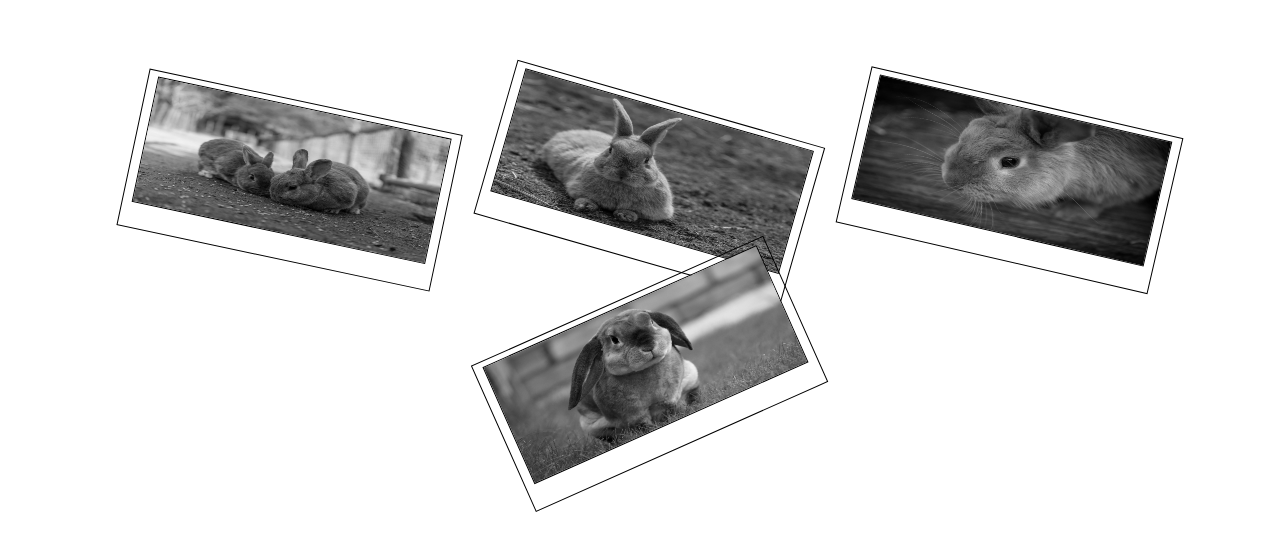
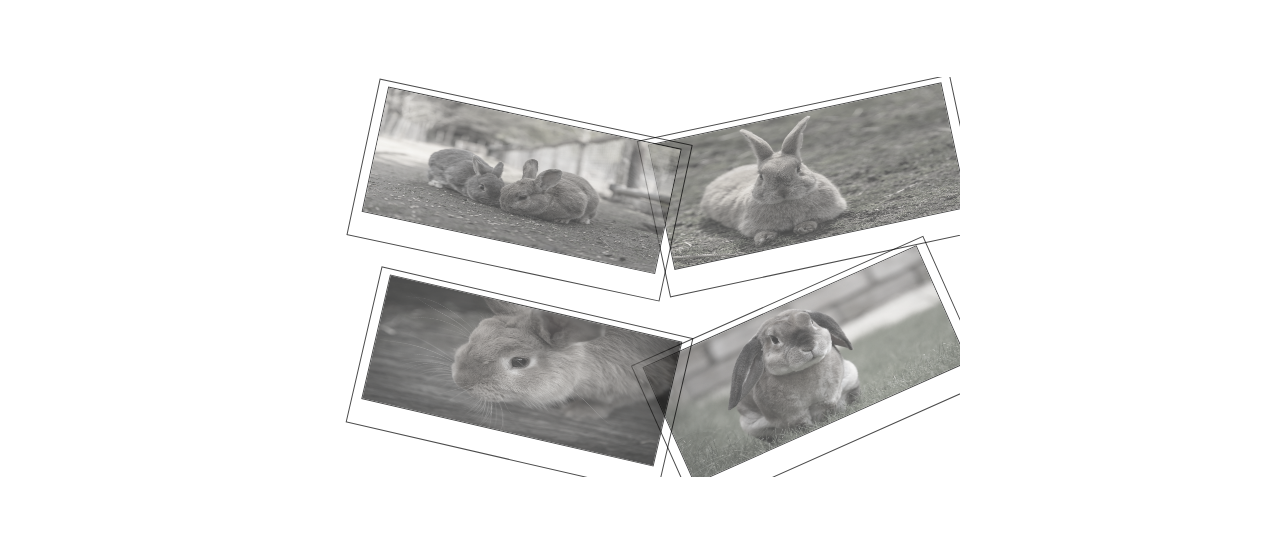
Before and after one commit to dhlavacova/Galerie, a plain HTML site: page index.html in a window 1280 px wide. Shown: the part 123-674 px from the top of the page. Drawn offline with Linux system fonts and the light colour scheme.

Commit message:
fertig für Rechner)

```diff
--- a/css/style.css
+++ b/css/style.css
@@ -15,24 +15,27 @@ body{
     display: flex;
     justify-content: center;
     align-items: center;
-    flex-wrap: wrap;
+    width: 50vw;
+    height: 50vh;
+    position: relative;
+    overflow: hidden;
 }
-
+.main-container span img{
+    display: flex;
+    justify-content: center;
+    align-items: center;
+}
 span {
 display: flex;
     justify-content: center;
-
-
     border: 1px solid black;
     width: 20rem;
     height: 10rem;
     margin: 20px;
-
-
-}
+    }
 
 img{
-    -webkit-filter: grayscale(100%);
+    filter: grayscale(90%);
     position: relative;
     top:5px;
     width: 300px;
@@ -42,13 +45,34 @@ img{
 
 span:first-child{
     transform: rotate(12deg) translate(10px, 1px);
+    z-index: 6;
+    position: absolute;
+     top:10px;
+    left: 10px;
+    opacity:0.70;
 }
 span:nth-child(2){
-    transform: rotate(16deg) translate(10px, 1px);
+    transform: rotate(-12deg) translate(10px, 1px);
+    z-index: 5;
+    position: absolute;
+    top:10px;
+    left: 300px;
+    opacity:0.70;
 }
+
 span:nth-child(3){
     transform: rotate(13deg) translate(10px, 1px);
+    z-index: 3;
+    position: absolute;
+    top: 200px;
+    left: 10px;
+    opacity:0.70;
 }
 span:last-child{
     transform: rotate(336deg) translate(10px, 1px);
+    z-index: 2;
+    position: absolute;
+    top:200px;
+    left:300px;
+    opacity:0.70;
 }
--- a/index.html
+++ b/index.html
@@ -10,10 +10,10 @@
     </head>
     <body>
         <section class="main-container">
-            <span id="1"><img src="pictures/animal-g89b1fe935_1920.jpg" alt="1" width="192" height="128"></span>
-            <span id="2"><img src="pictures/animal-g1433047be_1920.jpg" alt="2" width="192" height="128"></span>
-            <span id="3"><img src="pictures/animal-gc49e848b1_1920.jpg" alt="3" width="192" height="128"></span>
-            <span id="4"><img src="pictures/rabbit-g8edb1aa57_1920.jpg" alt="4" width="192" height="128"></span>
+            <span ><img src="pictures/animal-g89b1fe935_1920.jpg" alt="1" width="192" height="128"></span>
+            <span><img src="pictures/animal-g1433047be_1920.jpg" alt="2" width="192" height="128"></span>
+            <span><img src="pictures/animal-gc49e848b1_1920.jpg" alt="3" width="192" height="128"></span>
+            <span><img src="pictures/rabbit-g8edb1aa57_1920.jpg" alt="4" width="192" height="128"></span>
         </section>
     </body>
 </html>
```
